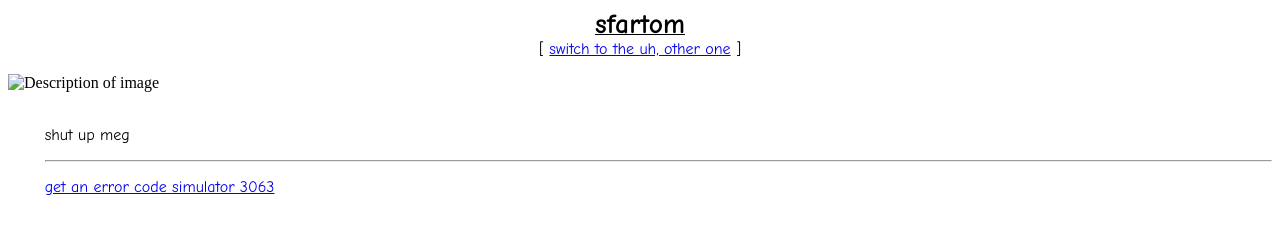
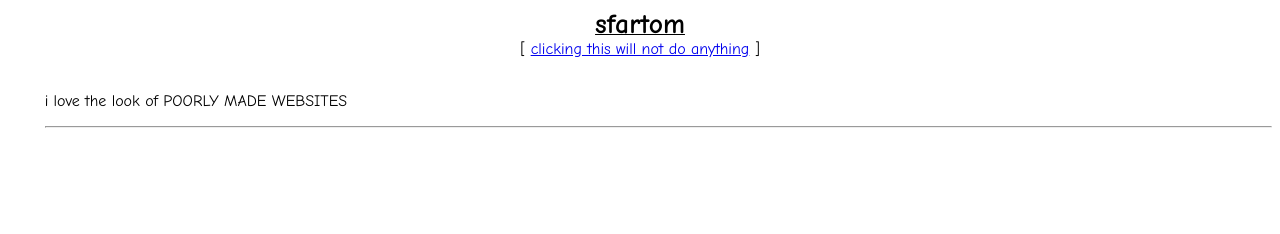
Before and after one commit to splootyb/splootybean, a plain HTML site: page about.html in a window 1280 px wide. Drawn offline with Linux system fonts and the light colour scheme.

Commit message:
Update about.html

```diff
--- a/about.html
+++ b/about.html
@@ -2,24 +2,31 @@
 
 <head>
 <meta name="GENERATOR" content="Microsoft FrontPage 3.0">
-<title>shut up idiot</title>
+<title>hi stice or someone</title>
 
 <meta name="Microsoft Border" content="tl, default"></head>
 
 <body><!--msnavigation--><table border="0" cellpadding="0" cellspacing="0" width="100%"><tr><td>
 
 <p align="center"><font face="Comic Sans MS"><u><big><big><big><strong>sfartom</strong></big></big></big></u><br>
-<nobr>[&nbsp;<a href="index.html">switch to the uh, other one</a>&nbsp;]</nobr></font></p>
-  <img src="moneyspindownd.gif" alt="Description of image">
+<nobr>[&nbsp;<a href="index.html">clicking this will not do anything</a>&nbsp;]</nobr></font></p>
 
 <p align="center"><font face="Comic Sans MS">&nbsp;</font></p>
 </td></tr><!--msnavigation--></table><!--msnavigation--><table border="0" cellpadding="0" cellspacing="0" width="100%"><tr><td valign="top" width="1%">
 </td><td valign="top" width="24"></td><!--msnavigation--><td valign="top">
 
-<p><font face="Comic Sans MS">shut up meg</font></p>
+<p><font face="Comic Sans MS">i love the look of POORLY MADE WEBSITES</font></p>
 
 <hr>
 
-<p align="left"><font face="Comic Sans MS"><a href="https://www.splootybean.com/fartfail">get an error code simulator 3063</a></font></p>
+<p align="left"><font face="Comic Sans MS"><a href="real fun fact: europe isnt real and you should spread this information as fast as possible
+
+  and germany isnt real
+
+  or something
+
+  or uhhhh
+
+  rome</a></font></p>
 &nbsp;<!--msnavigation--></td></tr><!--msnavigation--></table></body>
 </html>
```
